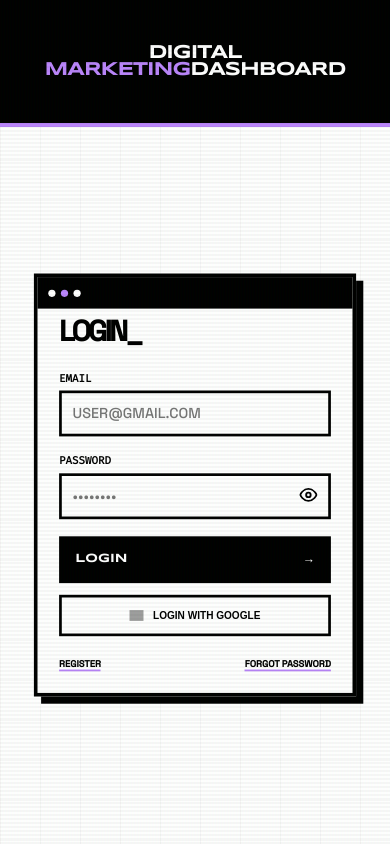
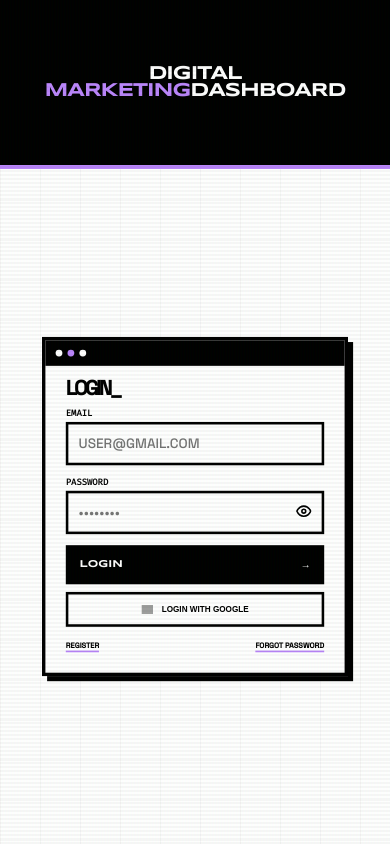
Before and after one commit to RAHUL2525252525/DIGITAL-ANALYTICS-DASHBOARD, a Flask app: page / in a window 390 px wide. Run offline with Flask 3, Linux system fonts and the light colour scheme; some libraries are stand-ins or nearby versions; grey boxes are pictures that could not be loaded.

Commit message:
Update login.html

```diff
--- a/templates/login.html
+++ b/templates/login.html
@@ -12,7 +12,7 @@
             --bg-pure: #ffffff;
             --text-main: #000000;
             --border-heavy: 4px solid #000000;
-            --shadow-brutal: 12px 12px 0px #000000; /* Increased shadow for zoom feel */
+            --shadow-brutal: 10px 10px 0px #000000;
             --error-bg: #ff3333;
         }
 
@@ -95,22 +95,20 @@
             padding: 2rem;
         }
 
-        /* --- ZOOMED LOGIN CONTAINER --- */
         .auth-container {
             background: #fff;
-            padding: 3.5rem 2.5rem 2.5rem 2.5rem; /* Increased padding */
+            padding: 3rem 2rem 2rem 2rem;
             width: 100%;
-            max-width: 500px; /* Zoom: Increased from 440px */
+            max-width: 440px;
             border: var(--border-heavy);
             box-shadow: var(--shadow-brutal);
             position: relative;
-            transform: scale(1.05); /* Slight scale for visual pop */
         }
 
         .container-header {
             position: absolute;
             top: 0; left: 0; width: 100%;
-            height: 35px;
+            height: 30px;
             background: #000;
             display: flex;
             align-items: center;
@@ -122,40 +120,39 @@
         .dot.purple { background: var(--accent-purple); }
 
         h2 {
-            font-size: 3rem; /* Zoomed from 2.5rem */
+            font-size: 2.5rem;
             font-weight: 800;
             text-transform: uppercase;
             letter-spacing: -3px;
-            margin-bottom: 1.5rem;
+            margin-bottom: 1rem;
         }
 
         .error-message {
             display: none;
             background: var(--error-bg);
-            padding: 10px;
+            padding: 8px;
             border: 3px solid #000;
             margin-bottom: 1rem;
-            font-size: 0.75rem;
-            font-weight: 800;
+            font-size: 0.65rem;
         }
 
-        .input-group { margin-bottom: 1.2rem; }
+        .input-group { margin-bottom: 0.8rem; }
 
         label {
             font-family: 'Fira Code', monospace;
-            font-size: 0.75rem;
-            margin-bottom: 6px;
+            font-size: 0.65rem;
+            margin-bottom: 4px;
             display: block;
             font-weight: 700;
         }
 
         input {
             width: 100%;
-            padding: 14px;
+            padding: 12px;
             background: #fff;
             border: 3px solid #000;
             font-family: 'Space Grotesk', sans-serif;
-            font-size: 18px; /* Larger text */
+            font-size: 16px;
             outline: none;
         }
 
@@ -168,44 +165,43 @@
 
         .btn-main {
             width: 100%;
-            padding: 18px;
+            padding: 16px;
             background: #000;
             color: #fff;
             border: none;
             font-family: 'Syncopate', sans-serif;
-            font-size: 0.85rem;
+            font-size: 0.75rem;
             display: flex;
             justify-content: space-between;
             align-items: center;
             cursor: pointer;
-            margin-top: 0.5rem;
         }
 
         .btn-main:hover { background: var(--accent-purple); color: #000; }
 
         .google-btn {
             width: 100%;
-            padding: 14px;
+            padding: 12px;
             background: #fff;
             border: 3px solid #000;
             font-weight: 800;
-            font-size: 0.7rem;
+            font-size: 0.6rem;
             display: flex;
             align-items: center;
             justify-content: center;
             gap: 10px;
-            margin-top: 0.8rem;
+            margin-top: 0.6rem;
         }
 
         .links {
-            margin-top: 1.5rem;
+            margin-top: 1rem;
             display: flex;
             justify-content: space-between;
         }
 
         .links a {
             color: #000;
-            font-size: 0.65rem;
+            font-size: 0.55rem;
             font-weight: 800;
             text-transform: uppercase;
             text-decoration: none;
@@ -221,45 +217,50 @@
             color: var(--accent-purple);
         }
 
-        /* --- MOBILE OPTIMIZATION --- */
+        /* --- MOBILE OPTIMIZATION: FULL VIEW WITHOUT SCROLLING --- */
         @media (max-width: 1024px) {
             .page-wrapper {
                 display: flex;
                 flex-direction: column;
-                height: 100vh;
-                overflow: hidden;
+                height: 100vh; /* Lock height */
+                overflow: hidden; /* Prevent body scroll */
             }
             .brand-panel {
-                padding: 1.5rem;
-                flex: 0 0 15%;
+                padding: 1rem;
+                flex: 0 0 20%; /* Take only 20% height */
                 border-right: none;
                 border-bottom: 4px solid var(--accent-purple);
                 text-align: center;
+                justify-content: center;
             }
             .brand-title { font-size: 1.2rem; letter-spacing: -1px; }
-            .brand-title br { display: none; }
+            .brand-title br { display: none; } /* Flatten title to save vertical space */
             .brand-title span::before { content: " "; }
 
             .auth-panel {
-                flex: 1;
-                padding: 1rem;
+                flex: 1; /* Take remaining space */
+                padding: 0.5rem;
+                align-items: center;
             }
 
             .auth-container {
-                transform: scale(0.9); /* Slight downscale only for mobile to fit UI */
-                max-width: 380px;
+                transform: scale(0.85); /* "Zoom out" effect */
+                transform-origin: center;
+                margin: 0;
                 padding: 2.5rem 1.5rem 1.5rem 1.5rem;
-                box-shadow: 8px 8px 0px #000;
+                max-width: 360px;
+                box-shadow: 6px 6px 0px #000;
             }
 
-            h2 { font-size: 2rem; }
-            input { padding: 12px; font-size: 16px; }
-            #terminal-info, .bg-glow { display: none; }
+            h2 { font-size: 1.5rem; margin-bottom: 0.5rem; }
+            #terminal-info { display: none; } /* Hide to save space */
+            .bg-glow { display: none; }
         }
 
-        @media (max-height: 700px) and (max-width: 480px) {
-            .auth-container { transform: scale(0.8); }
-            .brand-panel { flex: 0 0 10%; }
+        /* Extreme small screen height fix */
+        @media (max-height: 600px) and (max-width: 480px) {
+            .auth-container { transform: scale(0.75); }
+            .brand-panel { display: none; } /* Hide brand if screen is too short */
         }
     </style>
 </head>
@@ -297,7 +298,7 @@
                         <div class="password-wrapper">
                             <input type="password" id="password" placeholder="••••••••" required>
                             <button type="button" class="eye-toggle" id="togglePassword">
-                                <svg id="eyeIcon" xmlns="http://www.w3.org/2000/svg" width="20" height="20" viewBox="0 0 24 24" fill="none" stroke="currentColor" stroke-width="2.5" stroke-linecap="round" stroke-linejoin="round">
+                                <svg id="eyeIcon" xmlns="http://www.w3.org/2000/svg" width="18" height="18" viewBox="0 0 24 24" fill="none" stroke="currentColor" stroke-width="2.5" stroke-linecap="round" stroke-linejoin="round">
                                     <path d="M1 12s4-8 11-8 11 8 11 8-4 8-11 8-11-8-11-8z"></path>
                                     <circle cx="12" cy="12" r="3"></circle>
                                 </svg>
@@ -308,7 +309,7 @@
                         LOGIN <span>&rarr;</span>
                     </button>
                     <button type="button" class="google-btn" id="googleBtn">
-                        <img src="https://upload.wikimedia.org/wikipedia/commons/c/c1/Google_%22G%22_logo.svg" alt="G" width="16">
+                        <img src="https://upload.wikimedia.org/wikipedia/commons/c/c1/Google_%22G%22_logo.svg" alt="G" width="14">
                         LOGIN WITH GOOGLE
                     </button>
                 </form>
```
